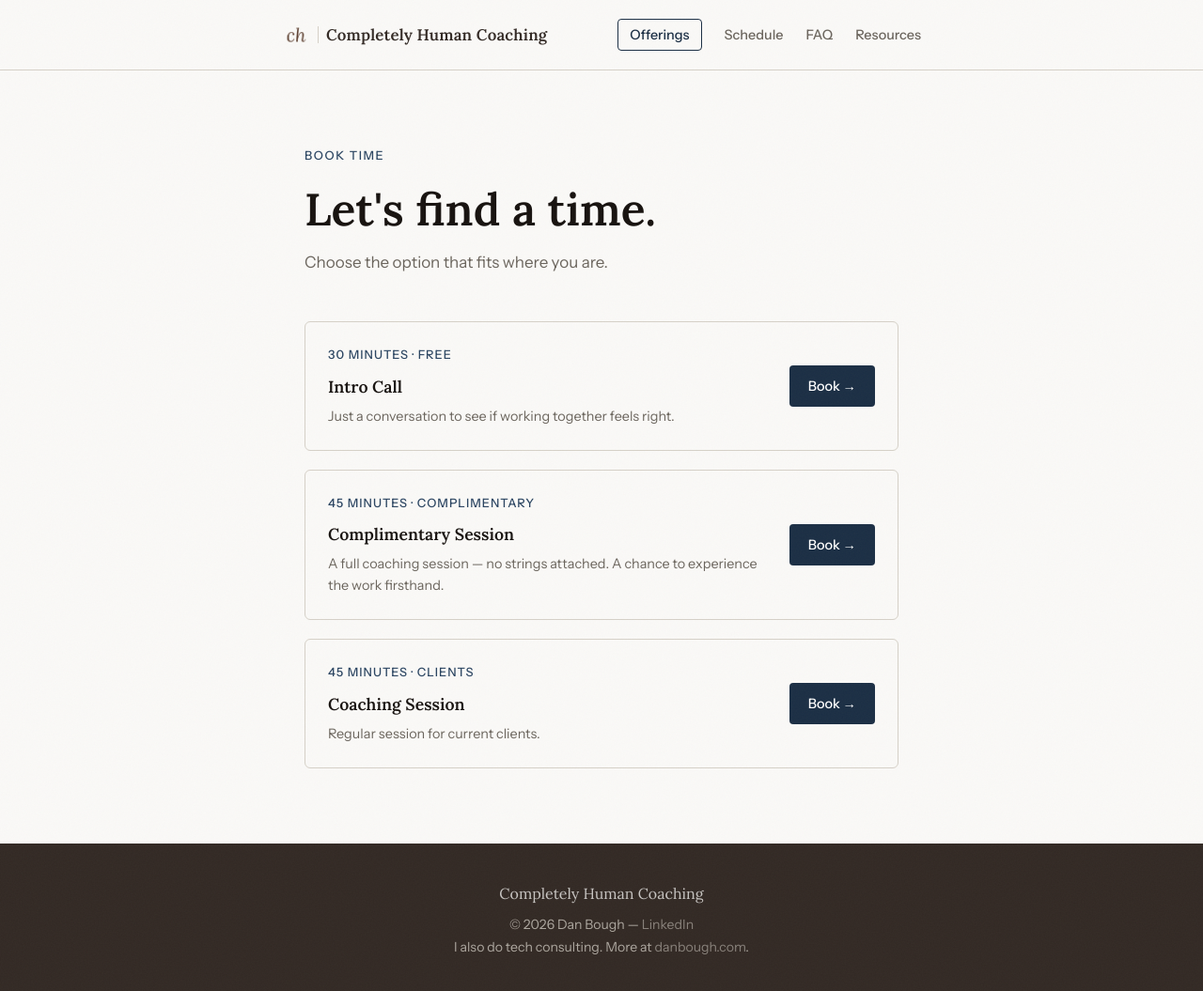
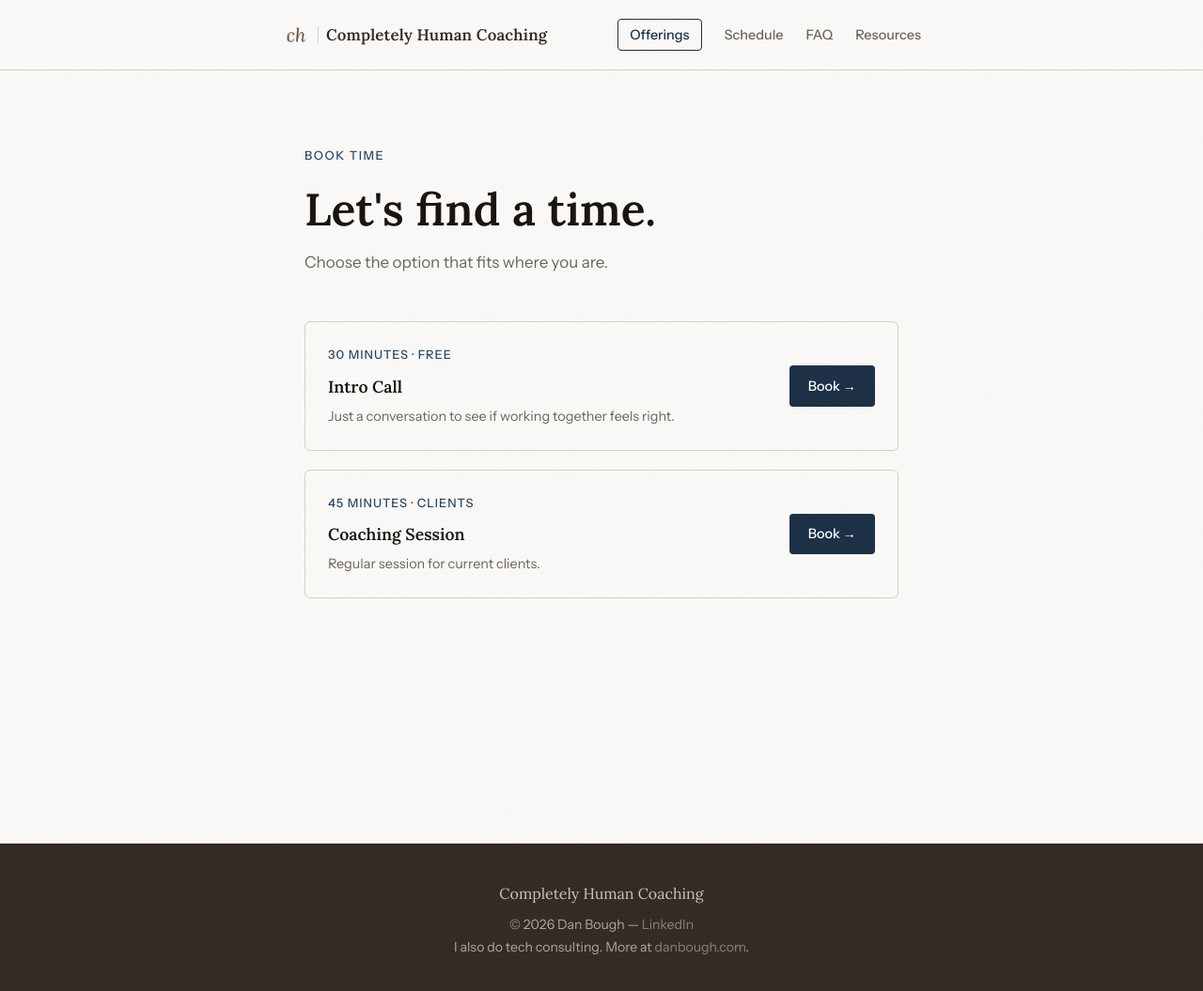
Before and after one commit to dbough/completely-human-coaching-com, a Jekyll site: the page built from schedule/index.html, in a window 1280 px wide and 1061 px high. Shown: the top 1055 px of the window at 94% size. Built offline with Jekyll 4.4.1, drawn with Linux system fonts in a browser that asks for light colours.

Commit message:
Remove Complimentary Session from Schedule page
Out of scope for the rebrand per the new offerings structure.

Co-Authored-By: Claude Sonnet 5 <noreply@anthropic.com>

```diff
--- a/schedule/index.html
+++ b/schedule/index.html
@@ -28,17 +28,6 @@ og_image: "https://completelyhumancoaching.com/og-image.png"
           </div>
         </li>
 
-        <li class="reveal reveal-delay-3">
-          <div class="session-card">
-            <div class="session-info">
-              <p class="session-meta">45 minutes &middot; Complimentary</p>
-              <p class="session-name">Complimentary Session</p>
-              <p class="session-desc">A full coaching session — no strings attached. A chance to experience the work firsthand.</p>
-            </div>
-            <a class="session-link" href="https://calendly.com/danbough/complimentary-session" target="_blank" rel="noopener">Book &rarr;</a>
-          </div>
-        </li>
-
         <li class="reveal reveal-delay-4">
           <div class="session-card">
             <div class="session-info">
```
